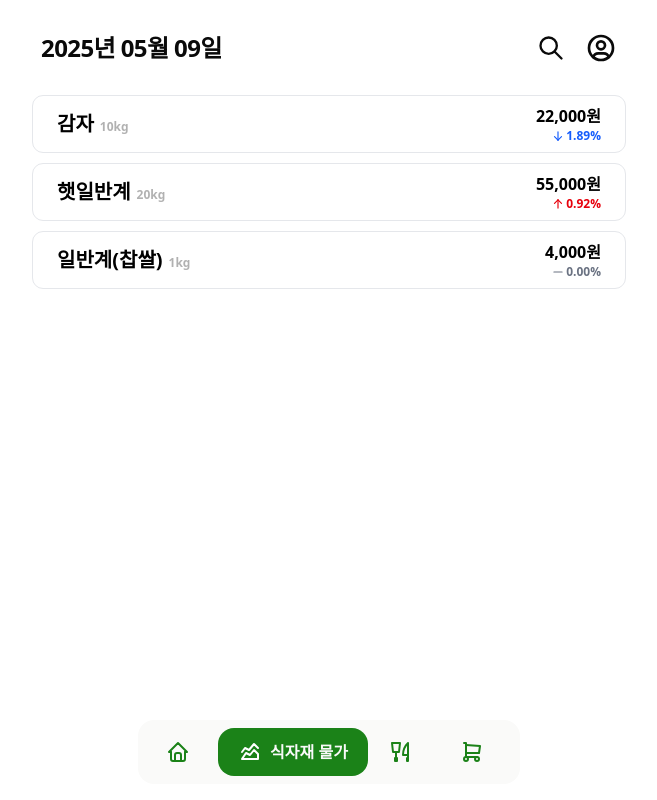
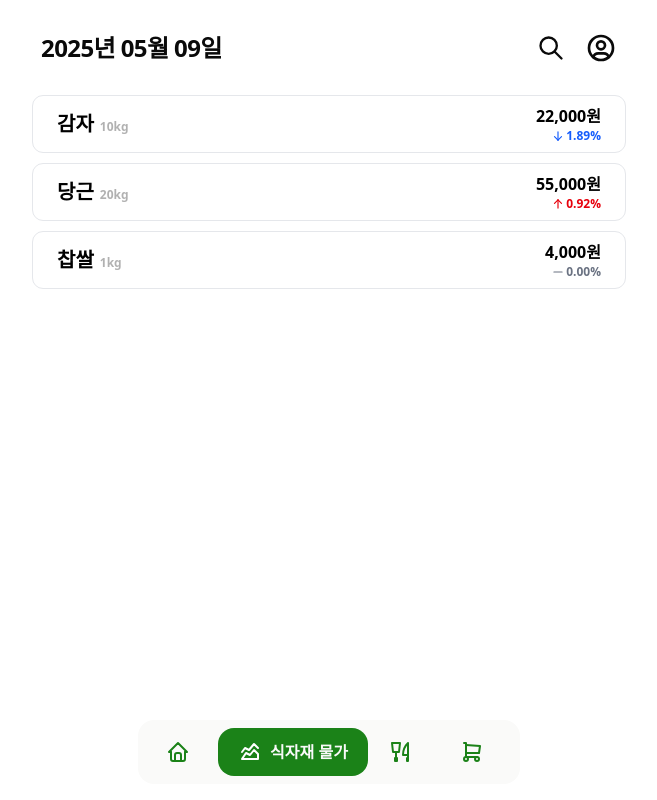
Before and after one commit to ojakgyo-ajou/frontend, a React (Vite) app: page /list in a window 1280 px wide. Shown: the whole page, without its empty margins (311-968 px from the left). Built offline with nearby package versions, Linux system fonts and the light colour scheme; no server answers.

Commit message:
fix: 농작물 수정

```diff
--- a/src/components/pages/List.tsx
+++ b/src/components/pages/List.tsx
@@ -18,7 +18,7 @@ const products = [
   {
     itemCode: '111',
     kindCode: '02',
-    kindName: '햇일반계',
+    kindName: '당근',
     unit: '20kg',
     todayPrice: 55000,
     yesterdayPrice: 54500,
@@ -29,7 +29,7 @@ const products = [
   {
     itemCode: '112',
     kindCode: '01',
-    kindName: '일반계(찹쌀)',
+    kindName: '찹쌀',
     unit: '1kg',
     todayPrice: 4000,
     yesterdayPrice: 4000,
```
